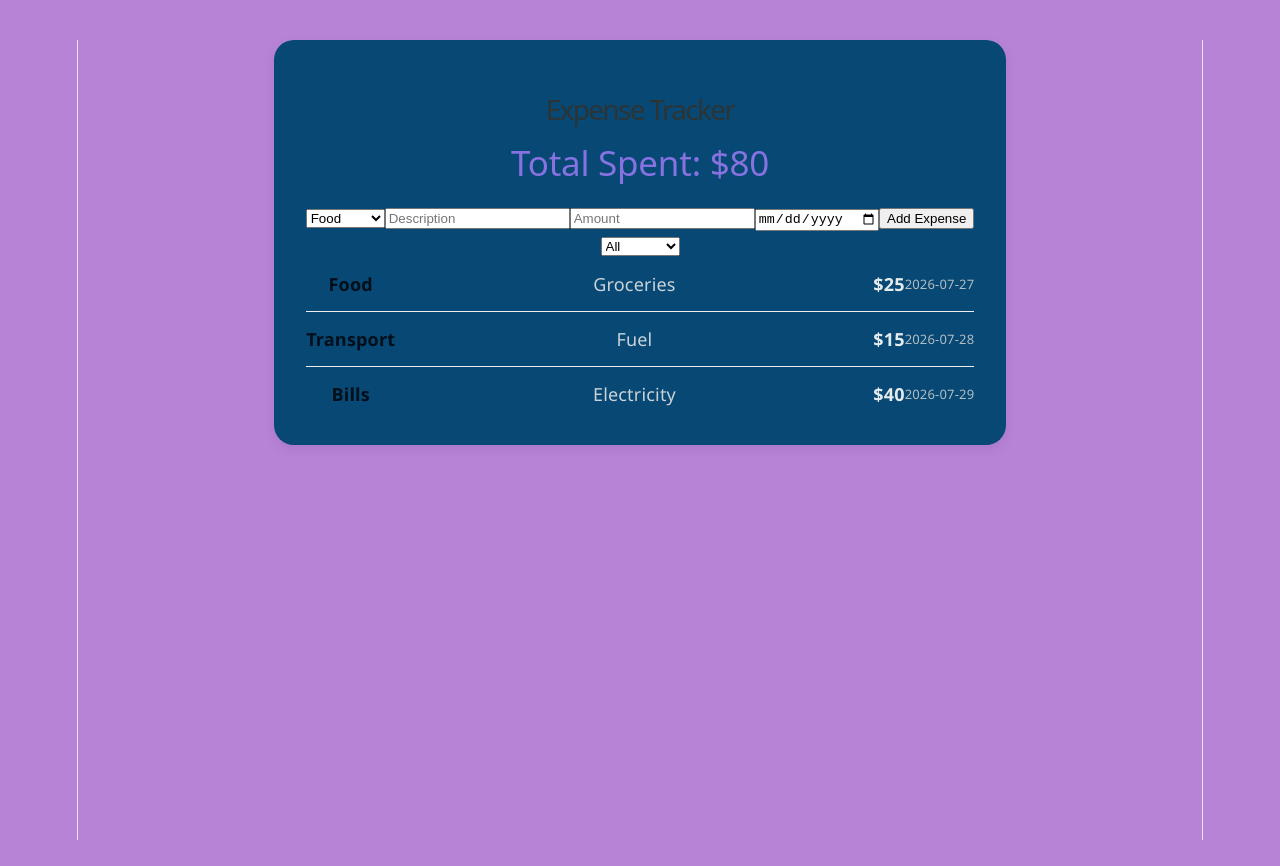
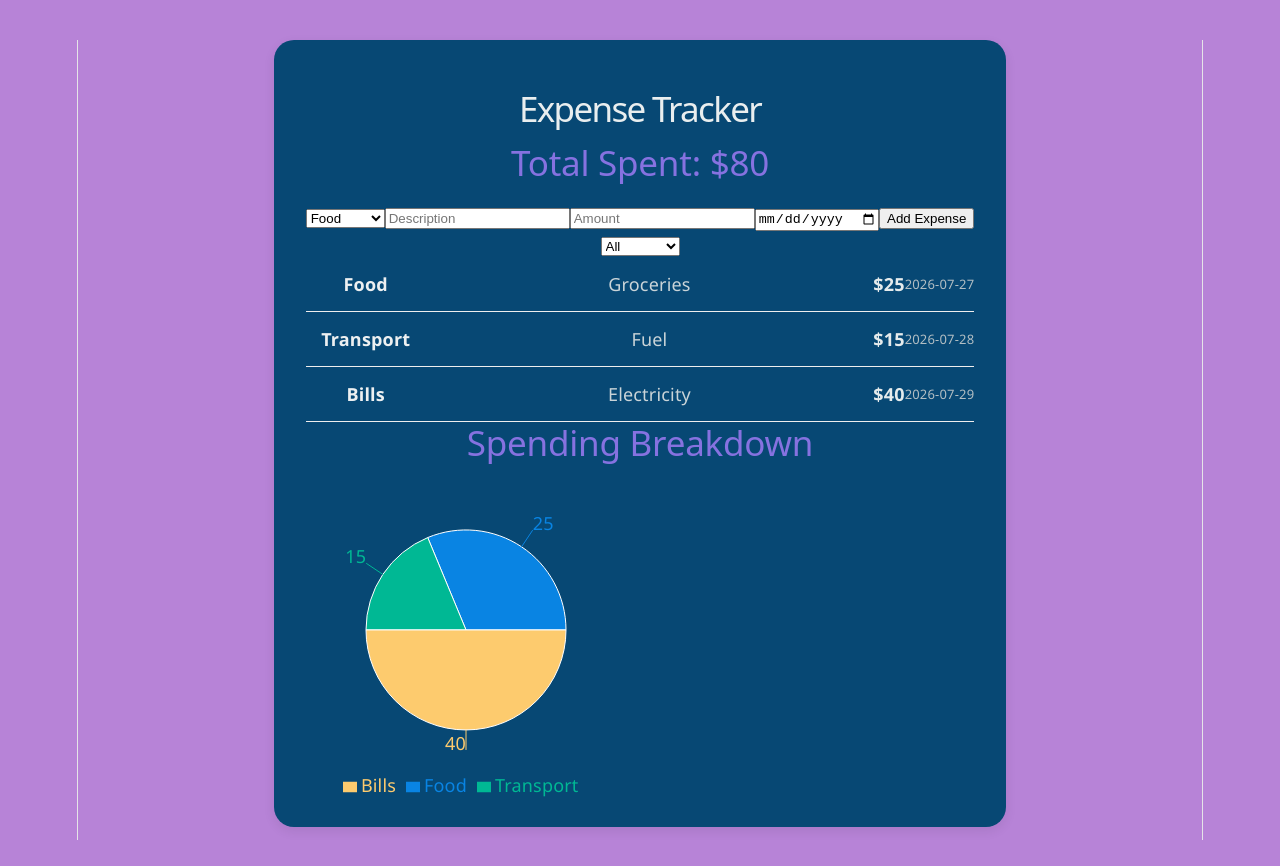
Before and after one commit to maryamnadeem2019-jpg/expense-tracker-frontend, a React (Vite) app: page / in a window 1280 px wide. Shown: the top 866 px of the page. Built offline with nearby package versions, Linux system fonts and the light colour scheme.

Commit message:
Day 9: Added Recharts pie chart for spending breakdown

```diff
--- a/package.json
+++ b/package.json
@@ -11,7 +11,8 @@
   },
   "dependencies": {
     "react": "^19.2.7",
-    "react-dom": "^19.2.7"
+    "react-dom": "^19.2.7",
+    "recharts": "^3.10.1"
   },
   "devDependencies": {
     "@eslint/js": "^10.0.1",
--- a/src/App.css
+++ b/src/App.css
@@ -15,8 +15,8 @@ body {
 }
 
 h1 {
-  color: #2d3436;
-  font-size: 28px;
+  color: #e9eeef;
+  font-size: 35px;
   margin-bottom: 20px;
 }
 
@@ -34,8 +34,8 @@ h1 {
 
 .expense-row span:first-child {
   font-weight: 600;
-  color: #010f1a;
-  min-width: 90px;
+  color: #edf0f1;
+  min-width: 120px;
 }
 
 .expense-row span:nth-child(2) {
--- a/src/App.jsx
+++ b/src/App.jsx
@@ -1,3 +1,4 @@
+import SpendingChart from './components/SpendingChart';
 import ExpenseForm from './components/ExpenseForm';
 import { useState } from 'react';
 import ExpenseRow from './components/ExpenseRow';
@@ -23,10 +24,10 @@ function App() {
     acc[exp.category] = (acc[exp.category] || 0) + exp.amount;
     return acc;
   }, {});
-    console.log(categoryTotals);
-
-
-  console.log(categoryTotals);
+    const chartData = Object.entries(categoryTotals).map(([name, value]) => ({
+  name,
+  value,
+}));
 
   function addExpense(newExpense) {
     setExpenses([...expenses, { ...newExpense, id: Date.now() }]);
@@ -49,6 +50,8 @@ function App() {
       {filteredExpenses.map(exp => (
         <ExpenseRow key={exp.id} expense={exp} />
       ))}
+      <h2>Spending Breakdown</h2>
+<SpendingChart data={chartData} />
     </div>
   );
 }
--- /dev/null
+++ b/src/components/SpendingChart.jsx
@@ -0,0 +1,25 @@
+import { PieChart, Pie, Cell, Tooltip, Legend } from 'recharts';
+
+const COLORS = ['#0984e3', '#00b894', '#fdcb6e', '#e17055', '#6c5ce7'];
+
+function SpendingChart({ data }) {
+  return (
+    <PieChart width={320} height={320}>
+      <Pie
+        data={data}
+        dataKey="value"
+        nameKey="name"
+        outerRadius={100}
+        label
+      >
+        {data.map((entry, index) => (
+          <Cell key={entry.name} fill={COLORS[index % COLORS.length]} />
+        ))}
+      </Pie>
+      <Tooltip />
+      <Legend />
+    </PieChart>
+  );
+}
+
+export default SpendingChart;
--- a/src/index.css
+++ b/src/index.css
@@ -1,6 +1,6 @@
 :root {
   --text: #6b6375;
-  --text-h: #08060d;
+  --text-h: #fcfbff;
   --bg: #fff;
   --border: #e5e4e7;
   --code-bg: #f4f3ec;
```
Also changed, not shown: 1 other file (tests, documents, lock files or other folders).
